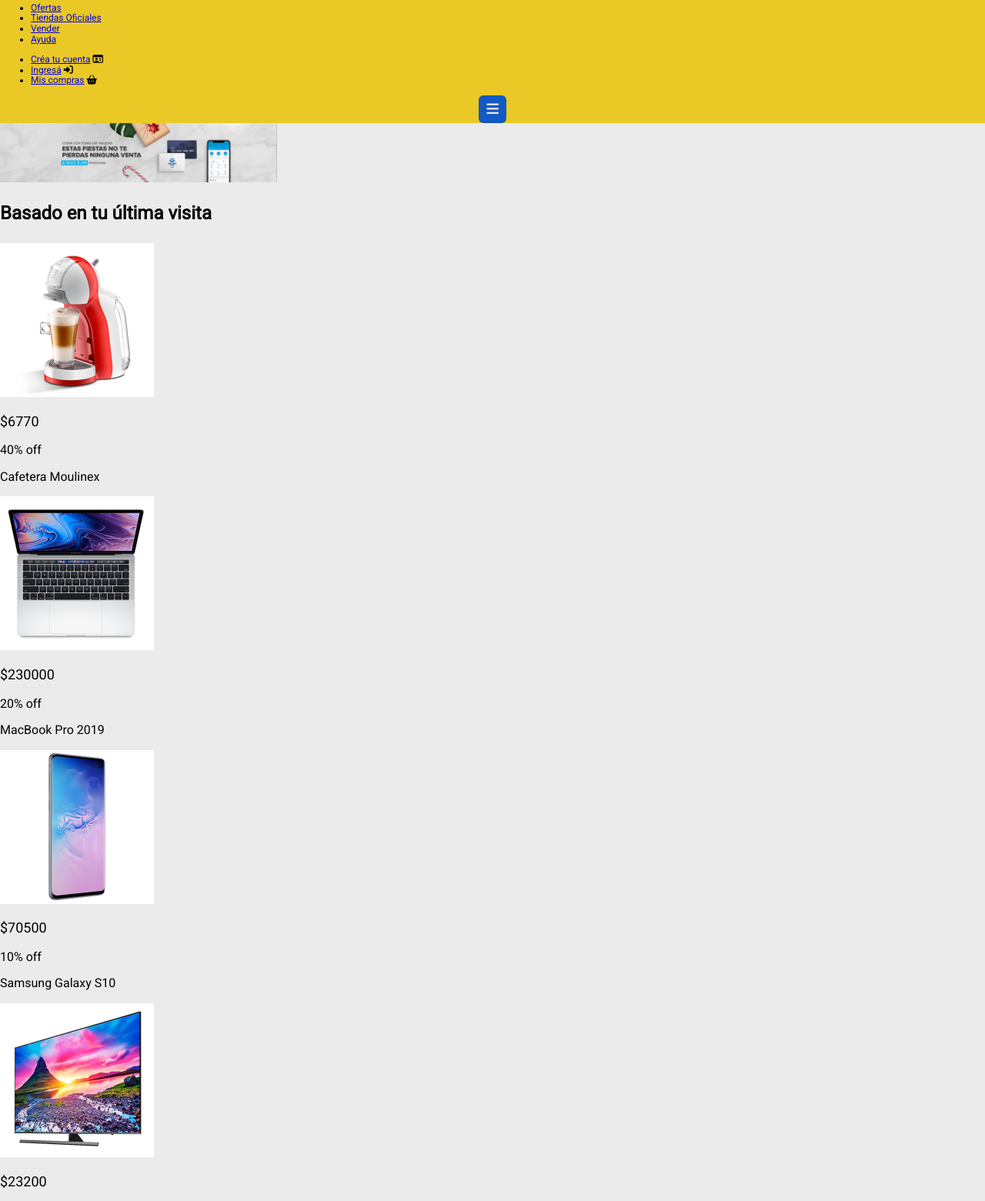
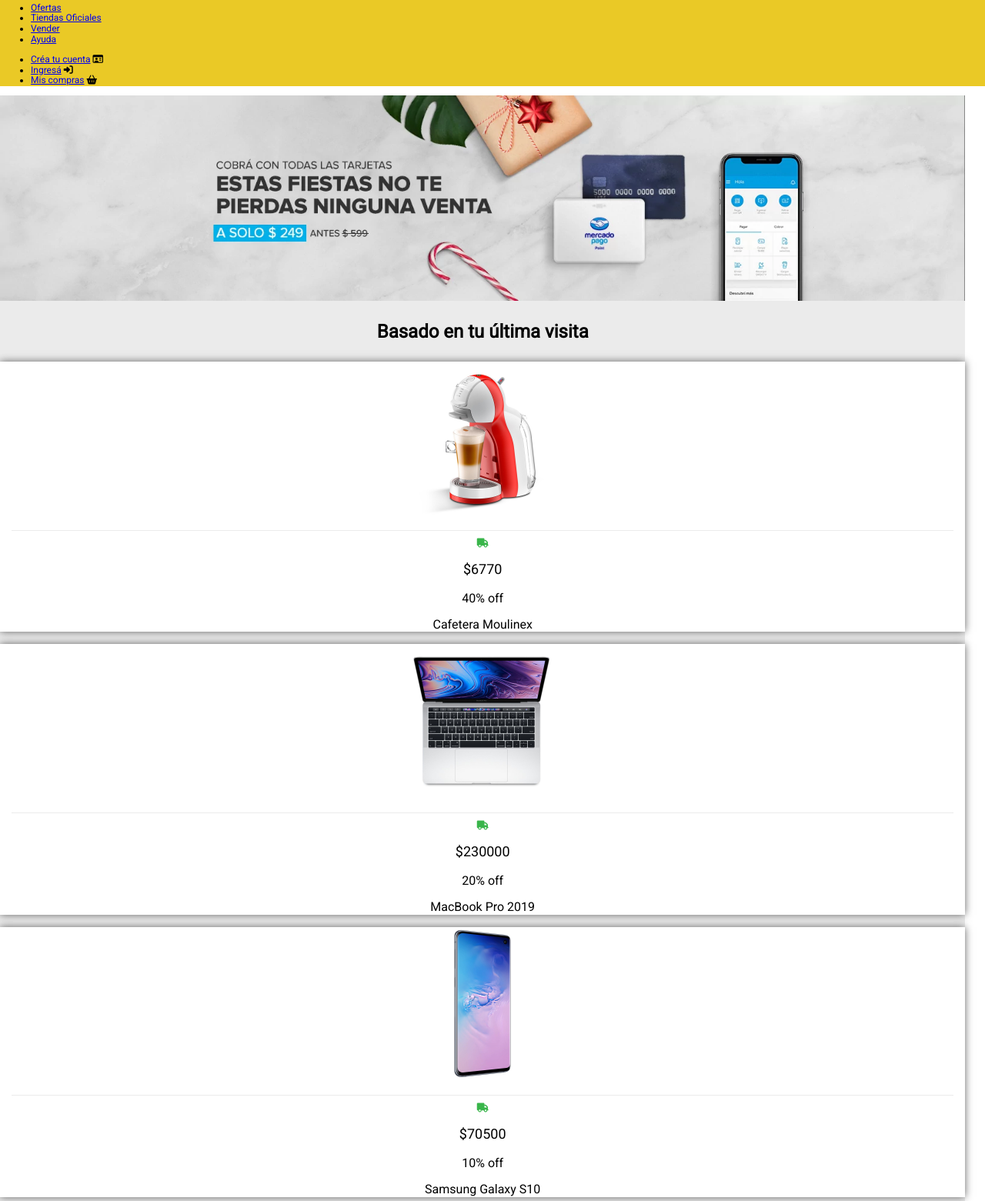
Before and after one commit to javierjazmin/Mercado-Liebre, a website: page views/home.html in a window 1280 px wide. Shown: the part 139-1700 px from the top of the page at 77% size. Drawn offline with Linux system fonts and the light colour scheme.

Commit message:
Diseño Adaptativo

```diff
--- a/public/css/styles.css
+++ b/public/css/styles.css
@@ -1,82 +1,156 @@
-body{
+*{
+    box-sizing: border-box;
+   }
+
+body {
     font-family: 'Roboto', sans-serif;
     font-size: 12px;
     margin: 0;
     padding: 0;
-    }
-header{
+    width: 98%vw;
+}
+
+header {
     background-color: #EAC926;
+    margin-bottom: 12px;
 }
-section{
+
+section {
     display: block;
+    margin: auto;
 }
-main{
+
+main {
     background-color: #ebebeb;
+    text-align: center;
+    width: 98vw;
 }
-h3{
+article{
+    margin: 10px;
+}
+.site-login{
+    display: none;
+}
+.ofertas{
+    background-color: white;
+    display: block;
+    margin: auto;
+}
+.ultima{
+    background-color: white;
+    display: block;
+    margin: auto;
+}
+.caja{
+    background-color: white;
+    border-top: 1px solid #ebebeb;
+    margin: 15px;
+
+
+}
+.fa-truck{
+    color: #39b54a;
+    size: 2em;
+    background-color: white;
+    display: block;
+    margin: 10px;
+}
+
+h3 {
     font-size: 24px;
 }
-h4{
+
+h4 {
     font-size: 16px;
     color: #666;
 }
-.compra-en-cuotas{
+
+.compra-en-cuotas {
     text-align: center;
 }
-.precio{
+
+.precio {
     font-size: 18px;
+    background-color: white;
 }
-.descuentos{
+
+.descuentos {
     font-size: 16px;
+    background-color: white;
 }
-.descripción{
+
+.descripción {
     font-size: 16px;
+    background-color: white;
+    display: none;
 }
-.burger-box{
+
+.burger-box {
     background-color: #1259c3;
     width: 3em;
     height: 3em;
-    margin-left: auto;
-    margin-right: auto;
     border-radius: 6px;
-    margin-top: 12px;
-    display: flex;
-    justify-content: center;
+    margin:15px auto 15px auto;
+    display: block;
+
 }
-.burger-menu{
+
+.burger-menu {
     text-align: center;
     font-size: 1.5em;
     color: #ebebeb;
     padding: 8px;
 }
-.fa-bars{
-    font-weight: 900;
+
+footer {
+    background-color: white;
+    text-align: center;
+    color: #666;
 }
 
-
-
-footer{
-        background-color: white;
-        text-align: center;
-        color: #666;
-}
-.fa-gift{
+.fa-gift {
     color: #1259c3;
     width: 2em;
     line-height: 10px;
 }
-.fa-credit-card{
+
+.fa-credit-card {
     color: #1259c3;
     width: 2em;
     line-height: 10px;
 }
-.fa-user-shield{
+
+.fa-user-shield {
     color: #1259c3;
     width: 2em;
     line-height: 10px;
 }
 
 
-h5{
+h5 {
     text-align: left;
 }
+
+
+@media (min-width: 361px){
+
+}
+@media (min-width: 769px){
+    .descripción{
+        display: block;
+    }
+    .ofertas{
+        box-shadow: 0px 0px 10px rgb(100, 100, 100);
+    }
+    .ultima{
+        box-shadow: 0px 0px 10px rgb(100, 100, 100);
+    }
+    .burger-box{
+        display: none;
+    }
+    .site-login{
+        display: block;
+    }
+
+
+}
--- a/views/home.html
+++ b/views/home.html
@@ -20,7 +20,7 @@
         <section class="compra-en-cuotas">
         <i class="fa-solid fa-hand-holding-dollar"></i><span></span> en cuotas y sin tarjeta de crédito</span>
         </section>
-        <nav>
+        <nav class="site-login">
             <ul>
                 <li><a href="#">Ofertas</a></li>
                 <li><a href="#">Tiendas Oficiales</a></li>
@@ -44,61 +44,85 @@
     </header>
     <main>
         <section>
-            <img src="/images/img-home-banner.jpg" width="360" alt="Banner de ofertas">
+            <img src="/images/img-home-banner.jpg" width="100%vw" alt="Banner de ofertas">
         </section>
         <section>
             <h3>Basado en tu última visita</h3>
-            <article>
+            <article class="ultima Cafetera">
                 <img src="/images/img-cafetera-moulinex.jpg" width="200" alt="foto cafetera">
+                <div class="caja Cafetera">
+                  <i class="fa-solid fa-truck"></i>
                   <p class="precio">$6770</p>
                   <p class="descuentos">40% off</p>
                   <p class="descripción">Cafetera Moulinex</p>
+                </div>
             </article>
-            <article>
+            <article class="ultima Mac">
                 <img src="/images/img-macbook-pro-2019.jpg" width="200" alt="foto MacBook">
+                <div class="caja Mac">
+                  <i class="fa-solid fa-truck"></i>
                   <p class="precio">$230000</p>
                   <p class="descuentos">20% off</p>
                   <p class="descripción">MacBook Pro 2019</p>
+                </div>
             </article>
-            <article>
+            <article class="ultima S10">
                 <img src="/images/img-samsung-galaxy-s10.jpg" width="200" alt="foto S10">
+                <div class="caja S10">
+                    <i class="fa-solid fa-truck"></i>
                   <p class="precio">$70500</p>
                   <p class="descuentos">10% off</p>
                   <p class="descripción">Samsung Galaxy S10</p>
+                </div>
             </article>
-            <article>
+            <article class="ultima Tv">
                 <img src="/images/img-tv-samsung-smart.jpg" width="200" alt="foto TV">
+                <div class="caja Tv">
+                    <i class="fa-solid fa-truck"></i>
                   <p class="precio">$23200</p>
                   <p class="descuentos">5% off</p>
                   <p class="descripción">SmartTv Samsung 43"</p>
+                </div>
             </article>
 
         </section>
         <section>
             <h3>Ofertas</h3>
-            <article>
+            <article class="ofertas Cafetera">
                 <img src="/images/img-cafetera-moulinex.jpg" width="250" alt="foto cafetera">
+                <div class="cajaCafetera">
+                  <i class="fa-solid fa-truck"></i>
                   <p class="precio">$6770</p>
                   <p class="descuentos">40% off</p>
                   <p class="descripción">Cafetera Moulinex</p>
+                </div>
             </article>
-            <article>
+            <article class="ofertas Mac">
                 <img src="/images/img-macbook-pro-2019.jpg" width="250" alt="foto MacBook">
+                <div class="cajaMac">
+                  <i class="fa-solid fa-truck"></i>
                   <p class="precio">$230000</p>
                   <p class="descuentos">20% off</p>
                   <p class="descripción">MacBook Pro 2019</p>
+                </div>
             </article>
-            <article>
+            <article class="ofertas S10">
                 <img src="/images/img-samsung-galaxy-s10.jpg" width="250" alt="foto S10">
+                <div class="cajaS10">
+                    <i class="fa-solid fa-truck"></i>
                   <p class="precio">$70500</p>
                   <p class="descuentos">10% off</p>
                   <p class="descripción">Samsung Galaxy S10</p>
+                </div>
             </article>
-            <article>
+            <article class="ofertas Tv">
                 <img src="/images/img-tv-samsung-smart.jpg" width="250" alt="foto TV">
+                <div class="cajaTv">
+                  <i class="fa-solid fa-truck"></i>
                   <p class="precio">$23200</p>
                   <p class="descuentos">5% off</p>
                   <p class="descripción">SmartTv Samsung 43"</p>
+                </div>
             </article>
 
         </section>
```
Lines whose indentation alone changed are shown as unchanged.
